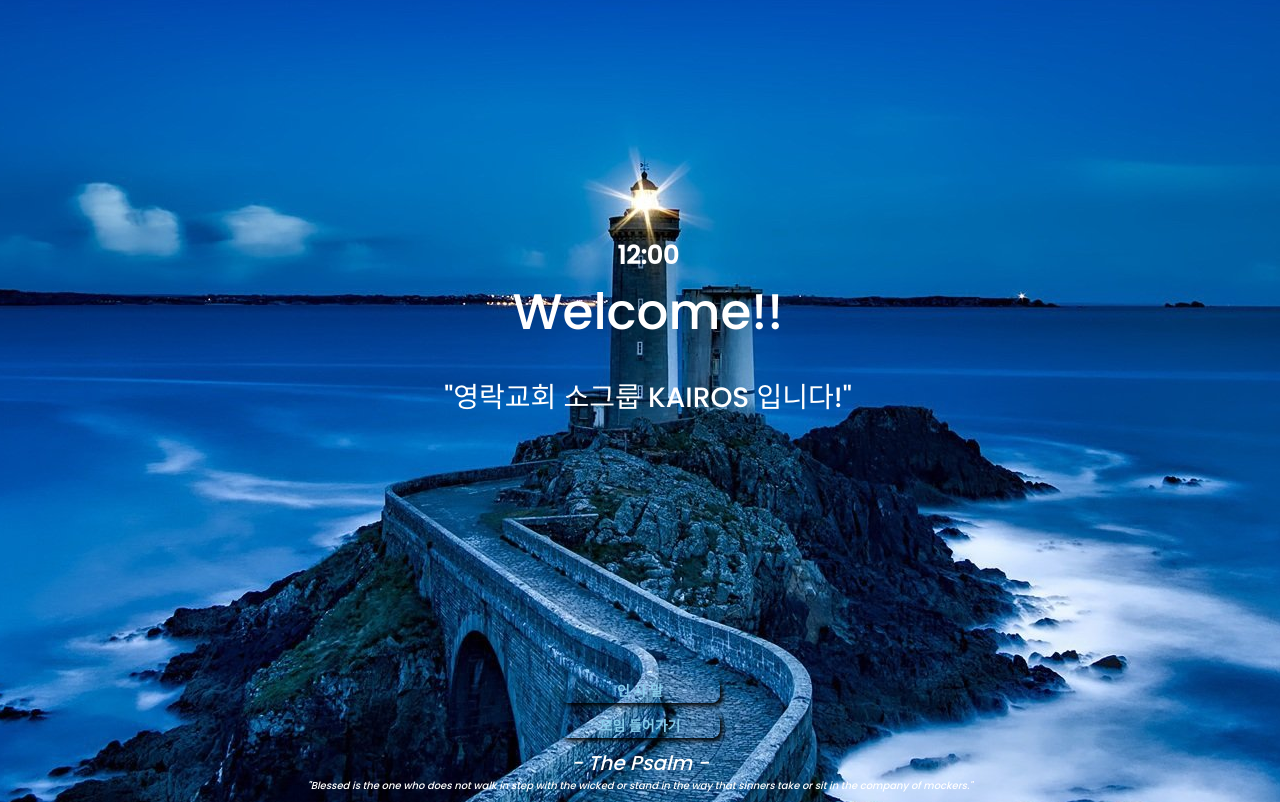
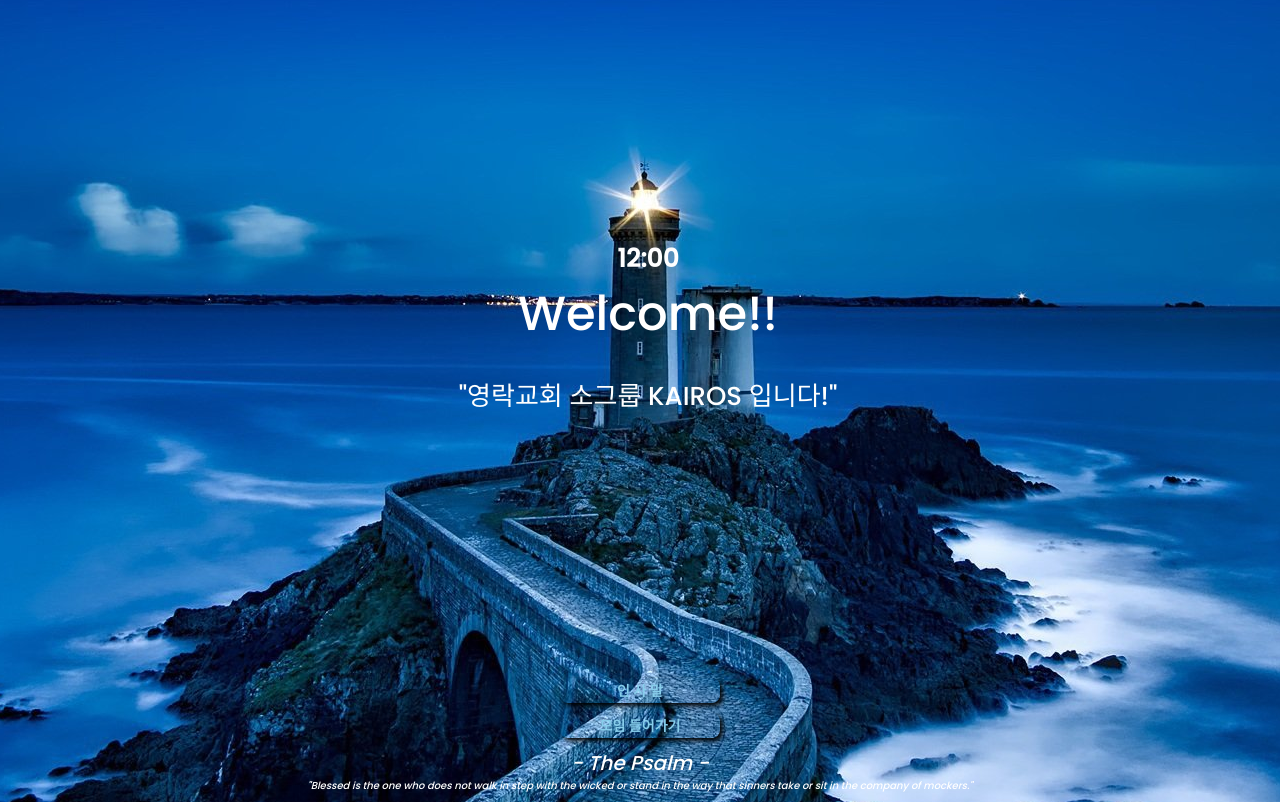
Before and after one commit to chorongiji/kairosintro, a plain HTML site: page index.html in a window 1280 px wide. Drawn offline with nearby package versions, Linux system fonts and the light colour scheme; no server answers.

Commit message:
Update index.html

```diff
--- a/index.html
+++ b/index.html
@@ -40,15 +40,15 @@
         }
 
         .greeting {
-            font-size: 50px;
+            font-size: 48px;
         }
 
         .todo {
-            font-size: 28px;
+            font-size: 26px;
         }
 
         .author {
-            font-size: 26px;
+            font-size: 24px;
             font-style: italic;
         }
 
```
